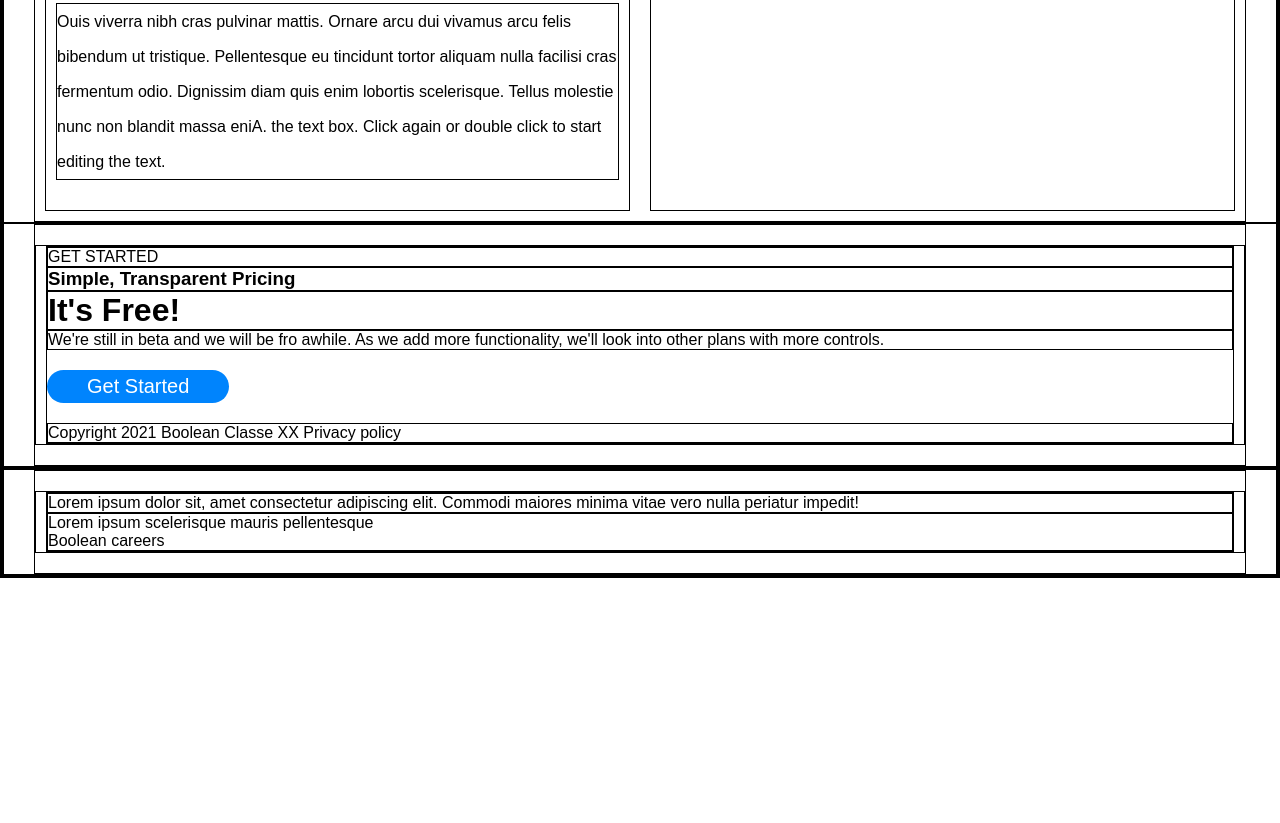
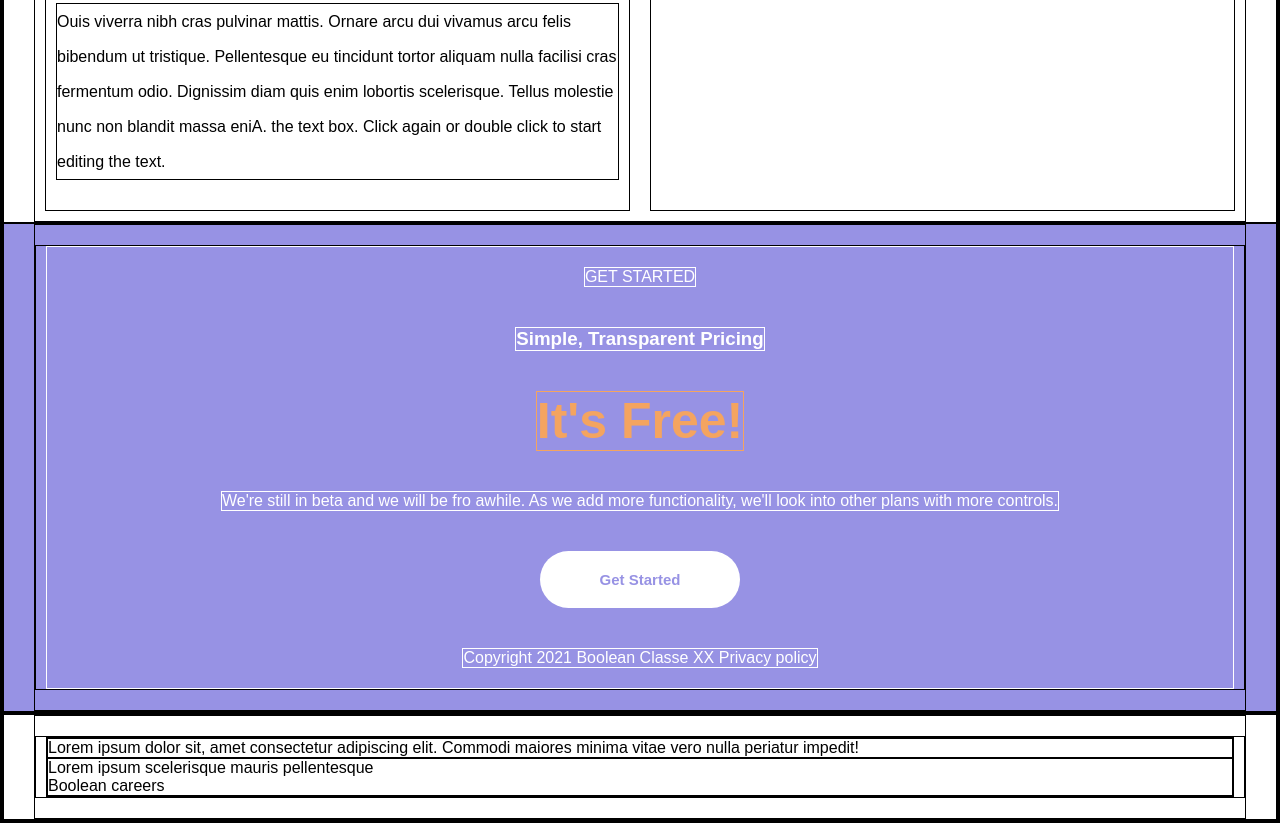
Before and after one commit to sophiamziou/htmlcss-responsive-layout, a plain HTML site: page index.html in a window 1280 px wide. Shown: the part 6860-7683 px from the top of the page. Before the commit the page ends 7438 px from the top, so only its background shows below. Drawn offline with Linux system fonts and the light colour scheme.

Commit message:
get started section done

```diff
--- a/css/style.css
+++ b/css/style.css
@@ -279,6 +279,35 @@ button{
     margin: 10px 0;
 }
 
+/* GET STARTED */
+
+.start{
+    display: flex;
+    flex-direction: column;
+    align-items: center;
+    text-align: center;
+    color: white;
+}
+
+.start > *{
+    margin: 20px 0;
+}
+
+h1{
+    font-size: 50px;
+    color: sandybrown;
+}
+
+.start button{
+    background-color: white;
+    color: rgb(151,146,228);
+    font-weight: bolder;
+    padding: 20px 60px;
+    border-radius: 40px;
+    font-size: 15px;
+}
+
+
 /* RESPONSIVE LAYOUT */
 
 @media screen and (min-width: 768px) {
--- a/index.html
+++ b/index.html
@@ -210,10 +210,10 @@
             </div>
         </div>
         <!-- GET STARTED -->
-        <div class="container">
+        <div class="container bgc-purple">
             <div class="row">
                 <div class="col">
-                    <div>
+                    <div class="start">
                         <p>GET STARTED</p>
                         <h3>Simple, Transparent Pricing</h3>
                         <h1>It's Free!</h1>
```
